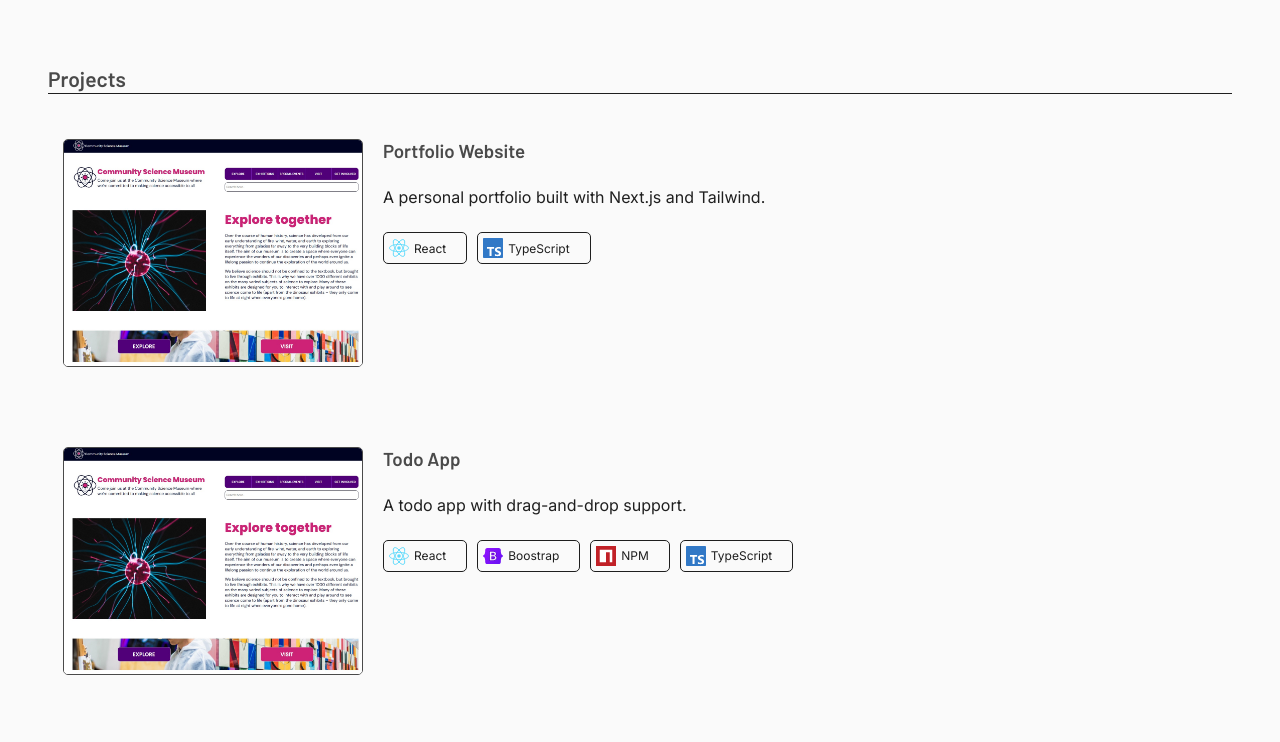
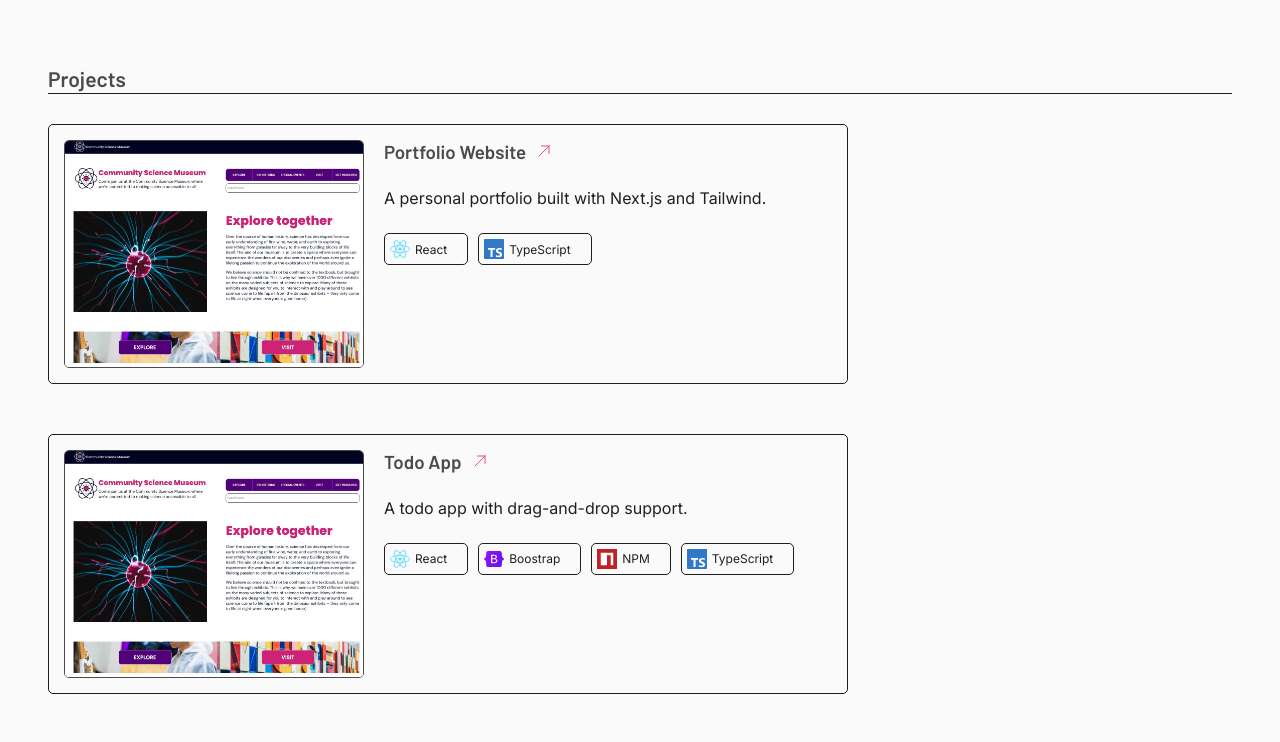
Before and after one commit to joakimlees/portfolio, a React (Vite) app: page / in a window 1280 px wide. Shown: the part 1760-2502 px from the top of the page. Built offline with nearby package versions, Linux system fonts and the light colour scheme.

Commit message:
made hovers for cards, added arrow affordace, changed hover effect buttons

```diff
--- a/src/components/ProjectCard.tsx
+++ b/src/components/ProjectCard.tsx
@@ -1,6 +1,17 @@
 import * as Styled from "./styles/index";
 import React from "react";
 import { Project } from "../types/Project";
+import {
+  IconReact,
+  IconTypeScript,
+  IconTailwind,
+  IconBootstrap,
+  IconNpm,
+  IconNodeJs,
+  IconStyledComponents,
+  IconScss,
+  IconArrowUpRight,
+} from "./icons/index";
 
 interface ProjectCardProps {
   project: Project;
@@ -17,7 +28,12 @@
         <img src={project.image} alt="" />
       </div>
       <div className="project__card__content">
-        <h3>{project.title}</h3>
+        <h3>
+          {project.title}
+          <span>
+            <IconArrowUpRight size={16} color="#E94E77" />
+          </span>
+        </h3>
         <p className="project__card__text">{project.description}</p>
         <div className="project__card__pills">
           {project.techPills.map((pill, i) => (
--- /dev/null
+++ b/src/components/icons/IconArrowTopRight.tsx
@@ -0,0 +1,25 @@
+import React from "react";
+import { IconProps } from "../../types";
+
+export const IconArrowUpRight: React.FC<IconProps> = ({
+  size = 24,
+  color = "currentColor",
+  ...props
+}) => (
+  <svg
+    xmlns="http://www.w3.org/2000/svg"
+    width={size}
+    height={size}
+    fill="none"
+    viewBox="0 0 24 24"
+    strokeWidth={1.5}
+    stroke={color}
+    {...props}
+  >
+    <path
+      strokeLinecap="round"
+      strokeLinejoin="round"
+      d="m4.5 19.5 15-15m0 0H8.25m11.25 0v11.25"
+    />
+  </svg>
+);
--- a/src/components/icons/index.ts
+++ b/src/components/icons/index.ts
@@ -6,3 +6,4 @@
 export * from "./IconNodeJs";
 export * from "./IconStyledComponents";
 export * from "./IconScss";
+export * from "./IconArrowTopRight";
--- a/src/components/styles/LinkButton.Styles.ts
+++ b/src/components/styles/LinkButton.Styles.ts
@@ -20,8 +20,10 @@
   text-decoration: none;
   padding: 12px 37px;
 
+  transition: box-shadow 0.2s ease;
+
   &:hover {
-    opacity: 0.9;
-    transform: scale(1.02);
+    box-shadow: 0 6px 12px ${({ theme }) => theme.color.darkHover};
+    opacity: 95%;
   }
 `;
--- a/src/components/styles/ProjectCard.Styles.ts
+++ b/src/components/styles/ProjectCard.Styles.ts
@@ -7,14 +7,17 @@
   width: 800px;
   text-decoration: none;
   color: ${({ theme }) => theme.color.primaryDark};
+  border: 1px solid ${({ theme }) => theme.color.primaryDark};
+  border-radius: 5px;
 
-  transition: box-shadow 0.2s ease, transform 0.2s ease;
+  transition: box-shadow 0.2s ease;
 
   &:hover {
-    box-shadow: 0 3px 6px ${({ theme }) => theme.color.primaryDark};
-    transform: translateX(100px);
-    border-bottom: none;
-    border-radius: 5px;
+    box-shadow: 0 6px 12px ${({ theme }) => theme.color.accentPink};
+
+    .project__card__content h3 span {
+      transform: translate(3px, -6px);
+    }
   }
 
   .project__card__image {
@@ -41,6 +44,12 @@
       color: ${({ theme }) => theme.color.secondaryGray};
     }
 
+    span {
+      margin-left: 10px;
+      display: inline-block;
+      transition: transform 0.2s ease;
+    }
+
     .project__card__text {
       margin: 25px 0px;
     }
--- a/src/types/IconProps.ts
+++ b/src/types/IconProps.ts
@@ -1,3 +1,4 @@
 export interface IconProps {
   size?: number | string;
+  color?: string;
 }
```
